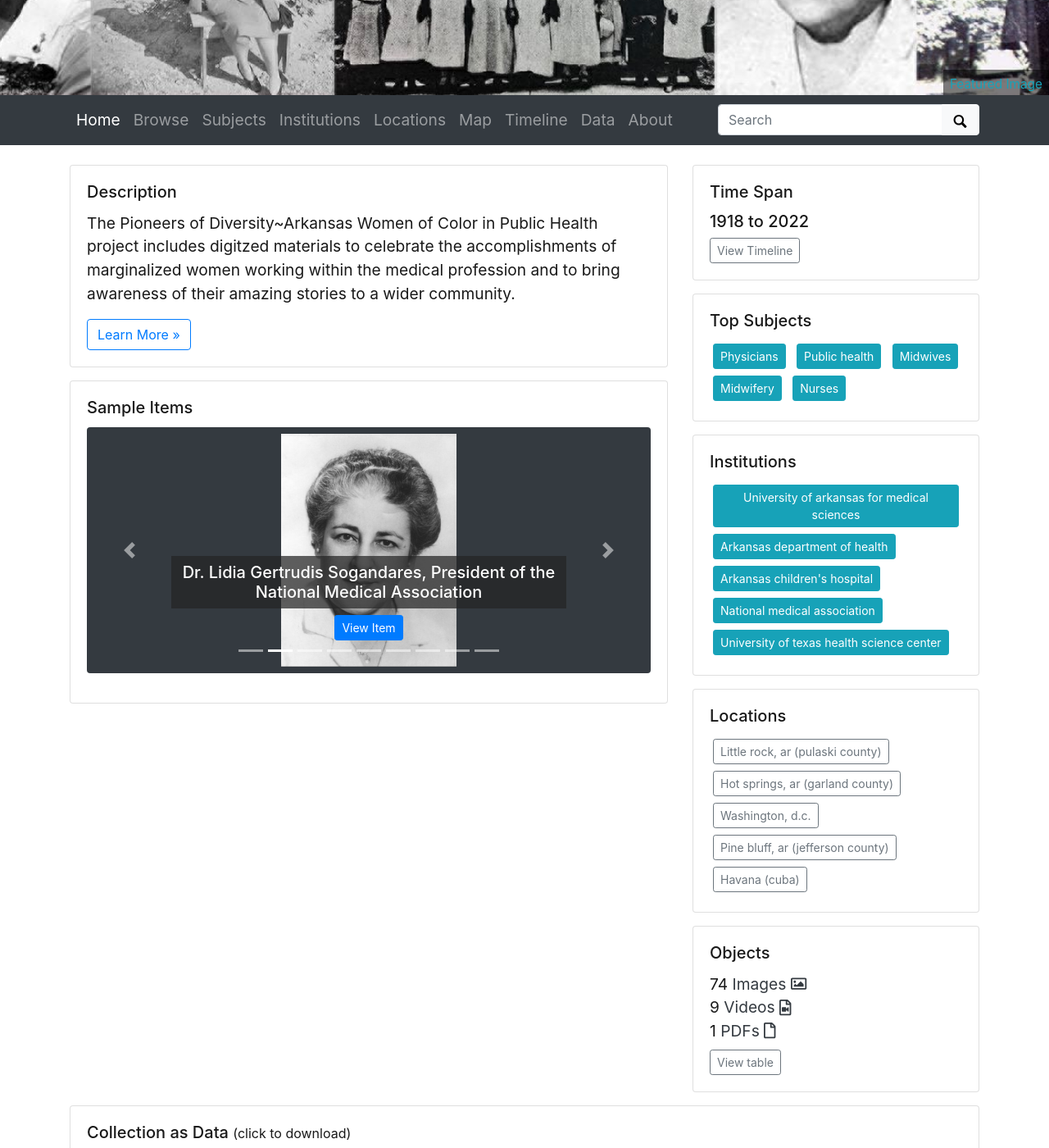
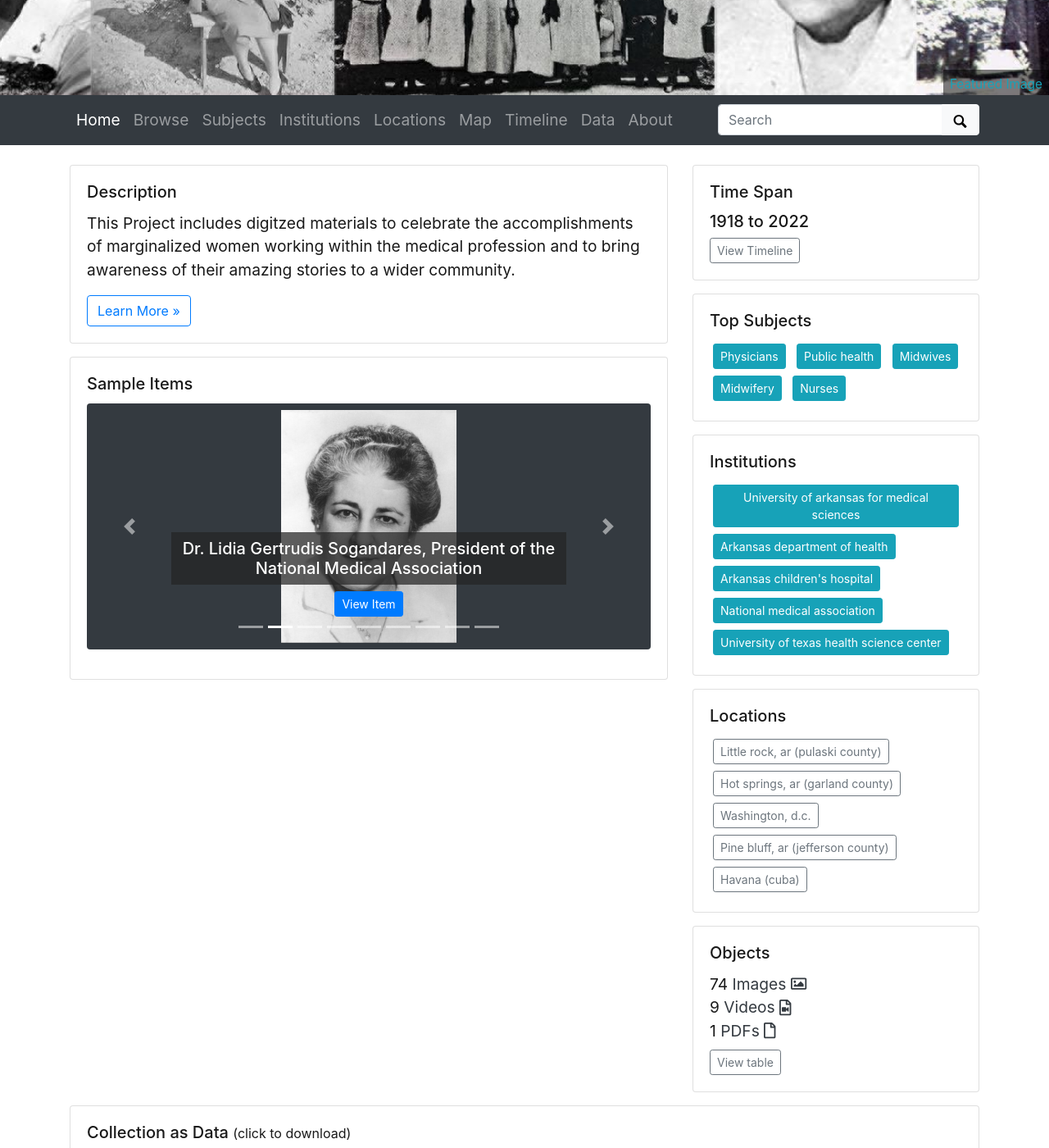
Before and after one commit to Starkad2/Wocim-GH2, a Jekyll site: the page built from index.md, in a window 1280 px wide and 1400 px high, scrolled down 225 px. Shown: the whole window at 82% size. Built offline with Jekyll 4.4.1, drawn with Linux system fonts in a browser that asks for light colours; some of the changed text lies outside the part shown.

Commit message:
Update _config.yml

```diff
--- a/_config.yml
+++ b/_config.yml
@@ -25,11 +25,11 @@ title: Pioneers of Diversity
 tagline: Arkansas Women of Color in Public Health and Medicine
 # description appears in meta tags and other locations
 # this description might appear in search result lists, keep around 160 characters max
-description: The Pioneers of Diversity~Arkansas Women of Color in Public Health project includes digitzed materials to celebrate the accomplishments of marginalized women working within the medical profession and to bring awareness of their amazing stories to a wider community.
+description: This Project includes digitzed materials to celebrate the accomplishments of marginalized women working within the medical profession and to bring awareness of their amazing stories to a wider community.
 # creator of the digital collection, to appear in meta tags; we typically use our GitHub usernames but feel free to just use your name
 author: Geoffery Stark
-
 organization-name: "Historical Research Center, University of Arkansas for Medical Sciences"
+organization-link: https://libguides.uams.edu/historical-research-center
 
 ##########
 # COLLECTION SETTINGS
```
